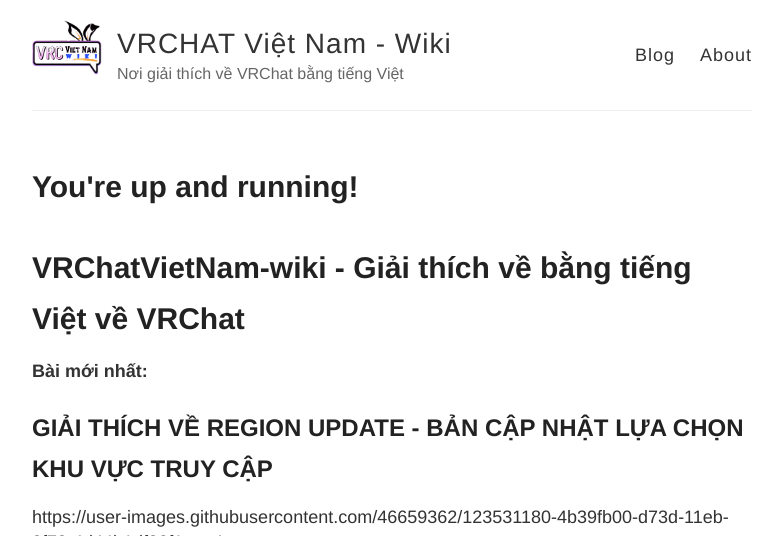
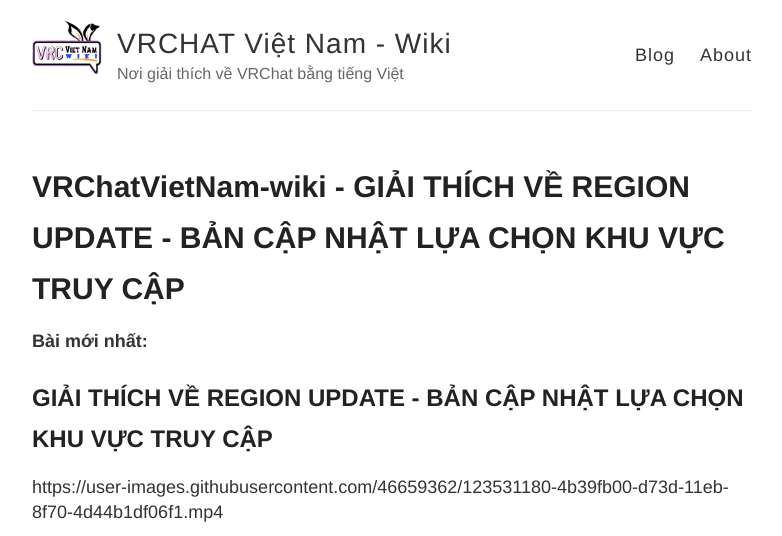
Before and after one commit to vrchatvn/vrchatvn.github.io, a Jekyll site: the page built from _posts/2021-06-27-region-update.md, in a window 1280 px wide and 900 px high, cut to the strip 0-536 px from the top of the window. Shown: the whole strip, without its empty margins (248-1030 px from the left). Built offline with Jekyll 4.4.1, drawn with Linux system fonts in a browser that asks for light colours.

Commit message:
Update 2021-06-27-region-update.md

```diff
--- a/_posts/2021-06-27-region-update.md
+++ b/_posts/2021-06-27-region-update.md
@@ -1,9 +1,7 @@
 ---
 layout: post
-title: You're up and running!
+title: VRChatVietNam-wiki - GIẢI THÍCH VỀ REGION UPDATE - BẢN CẬP NHẬT LỰA CHỌN KHU VỰC TRUY CẬP
 ---
-
-# VRChatVietNam-wiki - Giải thích về bằng tiếng Việt về VRChat
 
 **Bài mới nhất:**
 ## GIẢI THÍCH VỀ REGION UPDATE - BẢN CẬP NHẬT LỰA CHỌN KHU VỰC TRUY CẬP
```
